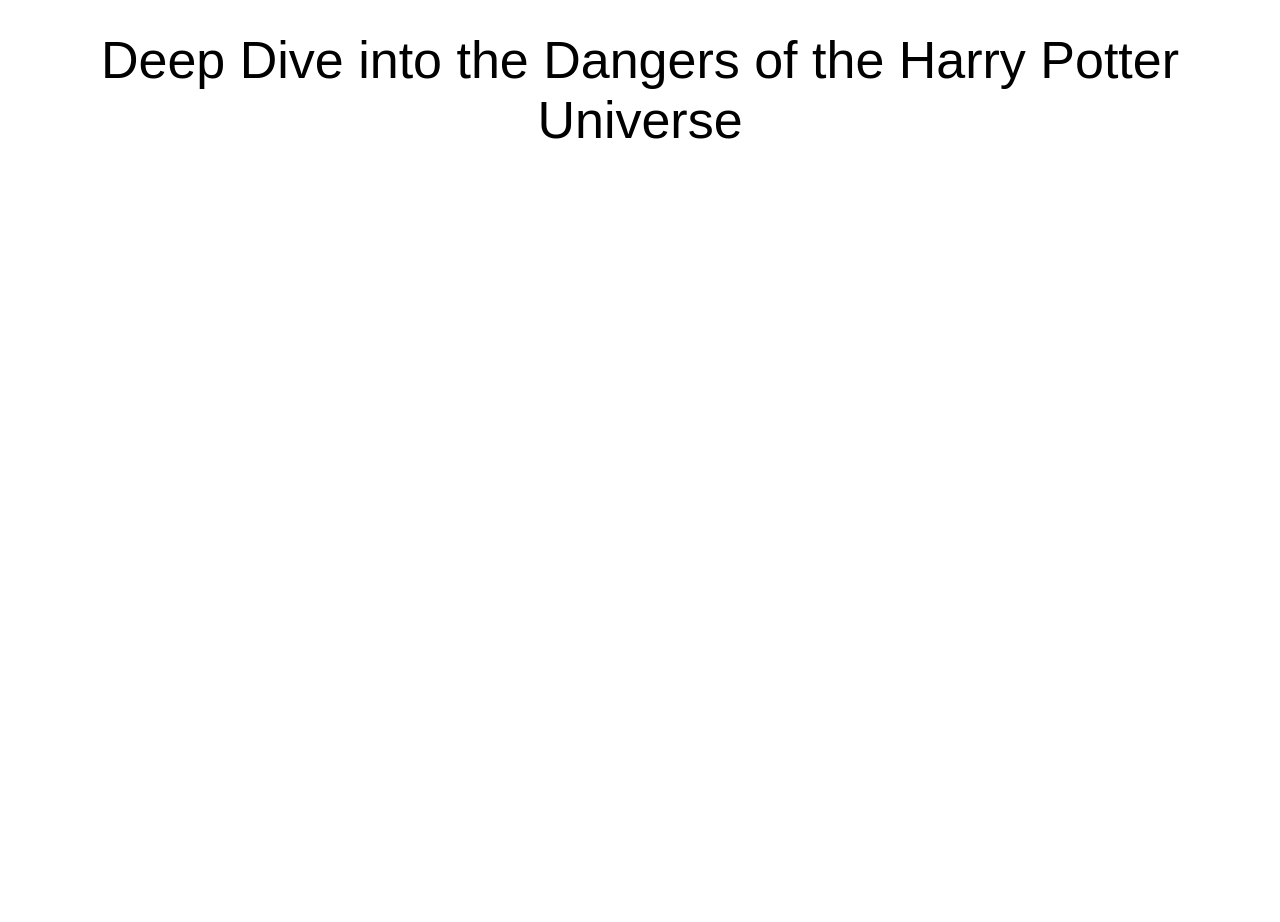
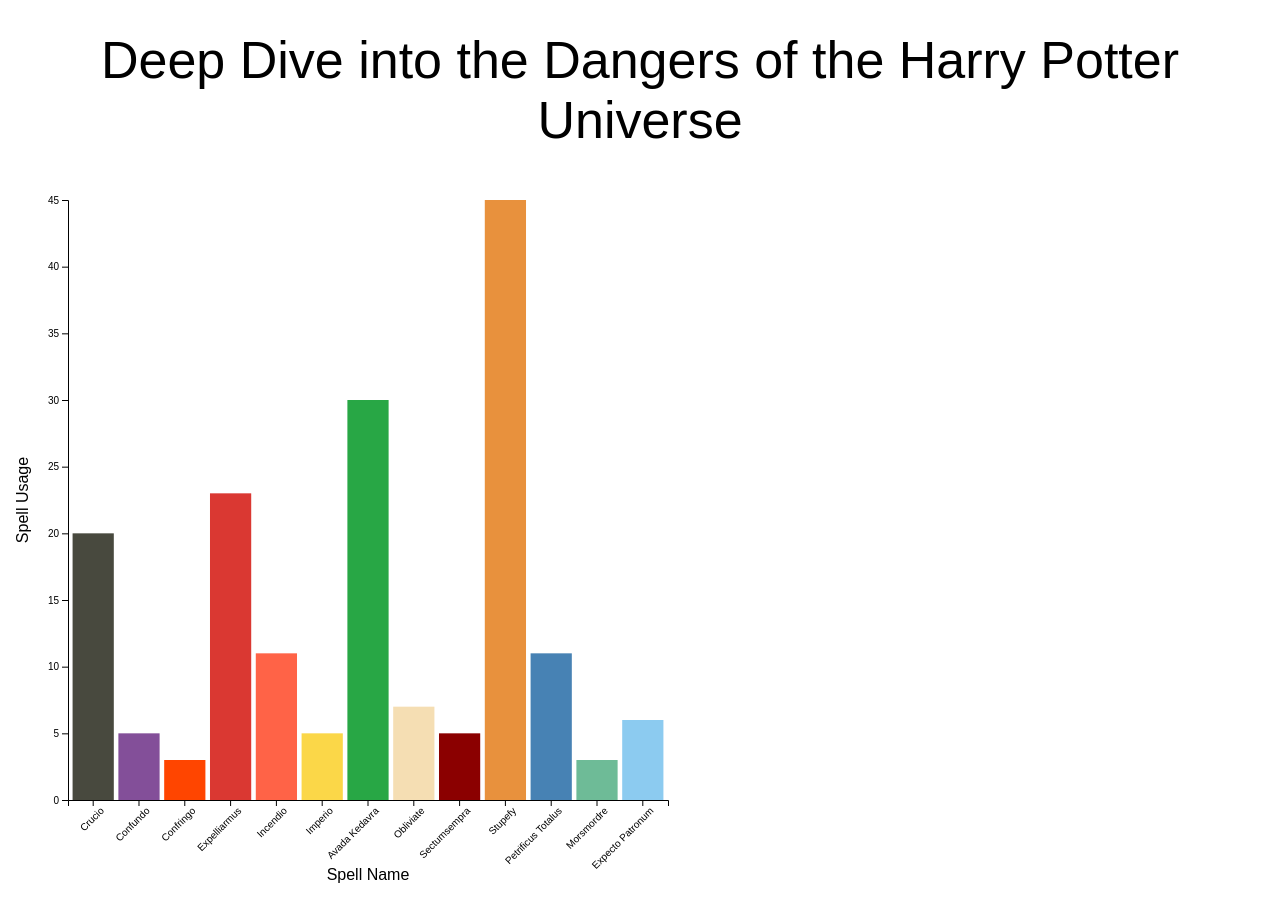
Before and after one commit to roannshen/info-5100-harry-potter, a plain HTML site: page index.html in a window 1280 px wide. Shown: the top 922 px of the page. Drawn offline with nearby package versions, Linux system fonts and the light colour scheme; a web font is replaced by a local one.

Commit message:
bar graph static

```diff
--- a/index.html
+++ b/index.html
@@ -22,7 +22,97 @@
 
         <!-- Node graph -->
 
-        <!-- Bar graph -->
+        <!-- Bar Graph -->
+        <svg id="bar-graph" height="600" width="600"></svg>
+        <script>
+            // Load the CSV file
+            const requestData = async function() {
+                const spells = await d3.csv("megafile.csv");
+
+                // Spell Colors
+                const spellColors = {
+                    "Avada Kedavra": "#28A745",
+                    "Confringo": "#FF4500",
+                    "Incendio": "#FF6347",
+                    "Morsmordre": "#6EBB97",
+                    "Sectumsempra": "#8B0000",
+                    "Stupefy": "#E8913D",
+                    "Crucio": "#48493E",
+                    "Imperio": "#FBD748",
+                    "Confundo": "#834F99",
+                    "Expelliarmus": "#DA3832",
+                    "Petrificus Totalus": "#4782B4",
+                    "Obliviate": "#F5DEB3",
+                    "Expecto Patronum": "#8CCBF0"
+                };
+
+                const barWidth = 600;
+                const barHeight = 600;
+                const margin = { top: 20, right: 30, bottom: 100, left: 60 };
+
+                // Bar Chart Dimensions
+                const barSvg = d3.select("#bar-graph")
+                    .attr("width", barWidth + margin.left + margin.right)
+                    .attr("height", barHeight + margin.top + margin.bottom)
+                    .append("g")
+                    .attr("transform", `translate(${margin.left},${margin.top})`);
+
+                // Calculate spell usage
+                const spellUsage = d3.rollup(spells, v => v.length, d => d.spell_name);
+                const spellData = Array.from(spellUsage, ([spell, count]) => ({ spell, count }));
+
+                // Scales for the bar chart
+                const x = d3.scaleBand()
+                    .domain(spellData.map(d => d.spell))
+                    .range([0, barWidth])
+                    .padding(0.1);
+                const y = d3.scaleLinear()
+                    .domain([0, d3.max(spellData, d => d.count)])
+                    .nice()
+                    .range([barHeight, 0]);
+
+                // Add bars to the bar chart
+                barSvg.append("g")
+                    .selectAll("rect")
+                    .data(spellData)
+                    .enter().append("rect")
+                    .attr("x", d => x(d.spell))
+                    .attr("y", d => y(d.count))
+                    .attr("width", x.bandwidth())
+                    .attr("height", d => barHeight - y(d.count))
+                    .attr("fill", d => spellColors[d.spell] );
+
+
+                // Add X and Y axes
+                barSvg.append("g")
+                    .attr("transform", `translate(0,${barHeight})`)
+                    .call(d3.axisBottom(x))
+                    .selectAll("text")
+                    .attr("transform", "rotate(-45)")
+                    .style("text-anchor", "end");
+
+                barSvg.append("g").call(d3.axisLeft(y));
+
+                // Add axis labels
+                barSvg.append("text")
+                    .attr("x", barWidth / 2)
+                    .attr("y", barHeight + 80) // Moved down further
+                    .attr("text-anchor", "middle")
+                    .text("Spell Name");
+
+                barSvg.append("text")
+                    .attr("transform", "rotate(-90)")
+                    .attr("x", -barHeight / 2)
+                    .attr("y", -margin.left + 20)
+                    .attr("text-anchor", "middle")
+                    .text("Spell Usage");
+            };
+
+            requestData();
+        </script>
+
+
+
 
         <!-- Spider graph -->
         <div>
```
